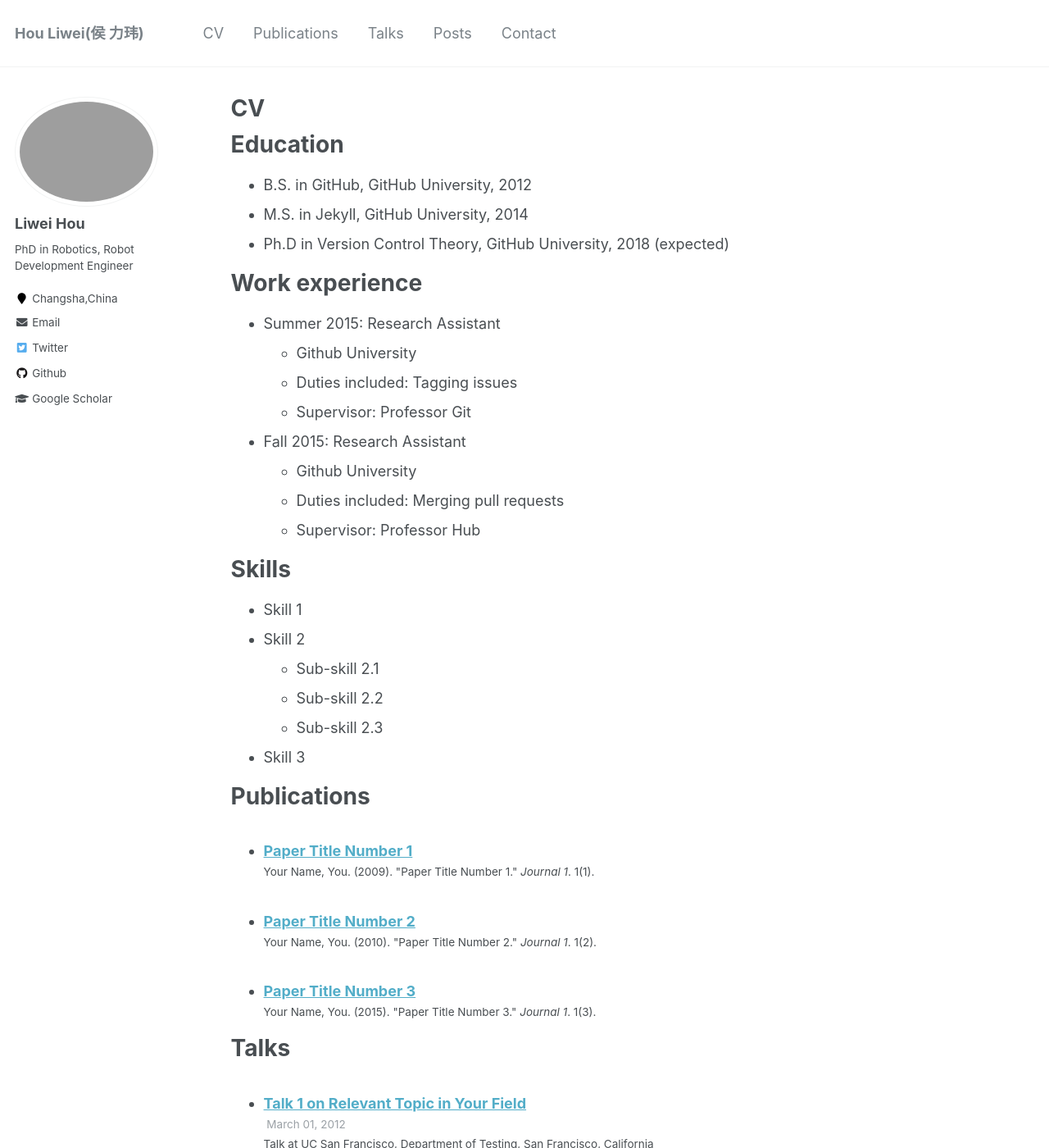
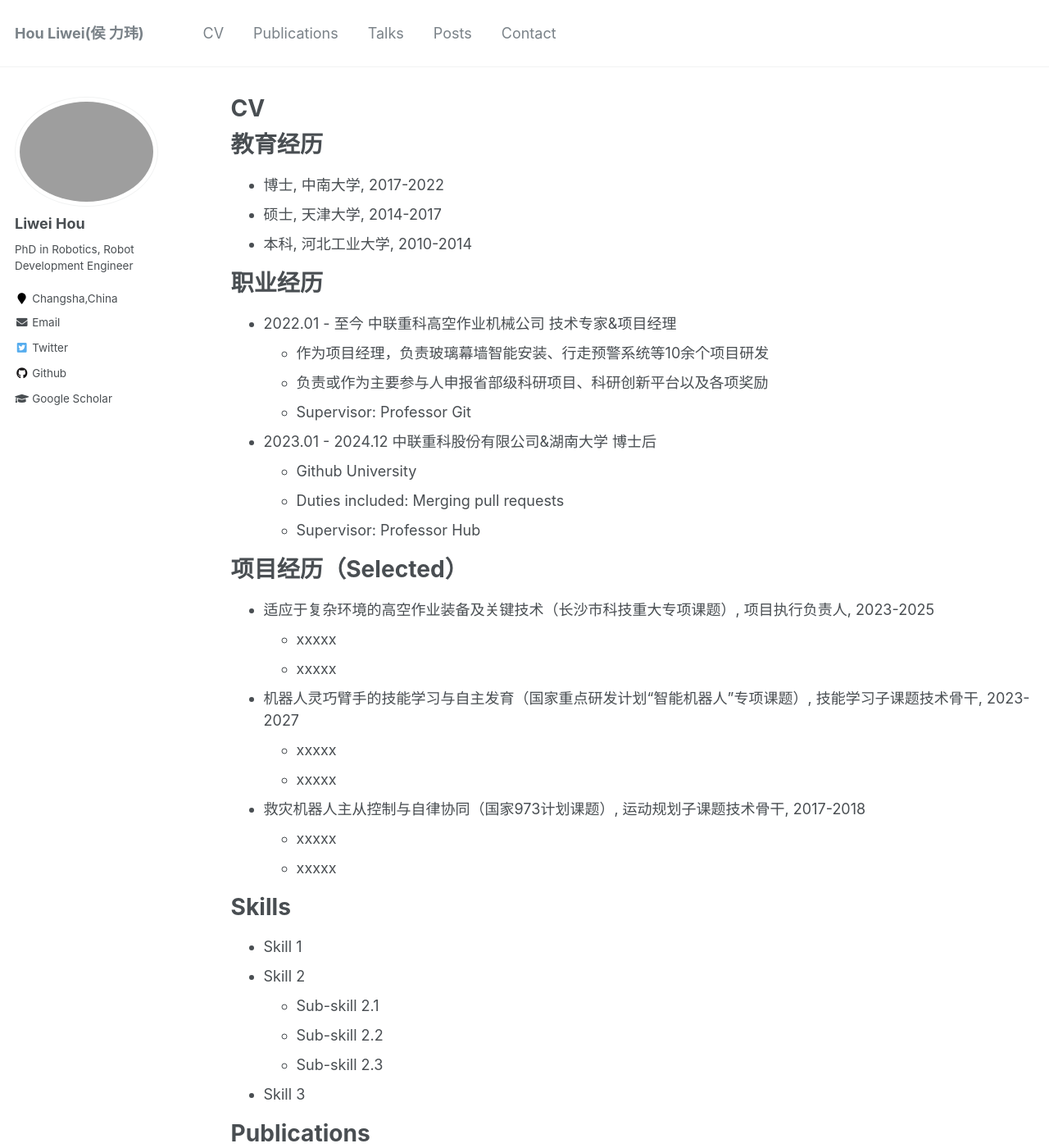
Before and after one commit to LiweiHou/LiweiHou.github.io, a Jekyll site: the page built from _pages/cv.md, in a window 1280 px wide and 1400 px high. Shown: the whole window at 82% size. Built offline with Jekyll 4.4.1, drawn with Linux system fonts in a browser that asks for light colours; some of the changed text lies outside the part shown.

Commit message:
Update cv.md

```diff
--- a/_pages/cv.md
+++ b/_pages/cv.md
@@ -9,23 +9,35 @@ redirect_from:
 
 {% include base_path %}
 
-Education
+教育经历
 ======
-* B.S. in GitHub, GitHub University, 2012
-* M.S. in Jekyll, GitHub University, 2014
-* Ph.D in Version Control Theory, GitHub University, 2018 (expected)
+* 博士, 中南大学, 2017-2022
+* 硕士, 天津大学, 2014-2017
+* 本科, 河北工业大学, 2010-2014
 
-Work experience
+职业经历
 ======
-* Summer 2015: Research Assistant
-  * Github University
-  * Duties included: Tagging issues
+* 2022.01 - 至今     中联重科高空作业机械公司      技术专家&项目经理
+  * 作为项目经理，负责玻璃幕墙智能安装、行走预警系统等10余个项目研发
+  * 负责或作为主要参与人申报省部级科研项目、科研创新平台以及各项奖励
   * Supervisor: Professor Git
 
-* Fall 2015: Research Assistant
+* 2023.01 - 2024.12   中联重科股份有限公司&湖南大学     博士后
   * Github University
   * Duties included: Merging pull requests
   * Supervisor: Professor Hub
+
+项目经历（Selected）
+======
+* 适应于复杂环境的高空作业装备及关键技术（长沙市科技重大专项课题）, 项目执行负责人, 2023-2025
+  * xxxxx
+  * xxxxx
+* 机器人灵巧臂手的技能学习与自主发育（国家重点研发计划“智能机器人”专项课题）, 技能学习子课题技术骨干, 2023-2027
+  * xxxxx
+  * xxxxx
+* 救灾机器人主从控制与自律协同（国家973计划课题）, 运动规划子课题技术骨干, 2017-2018
+  * xxxxx
+  * xxxxx
 
 Skills
 ======
@@ -56,4 +68,4 @@ Teaching
 
 Service and leadership
 ======
-* Currently signed in to 43 different slack teams
+* 湖南省人工智能学会专业会员（id：HNAAI202301295）
```
